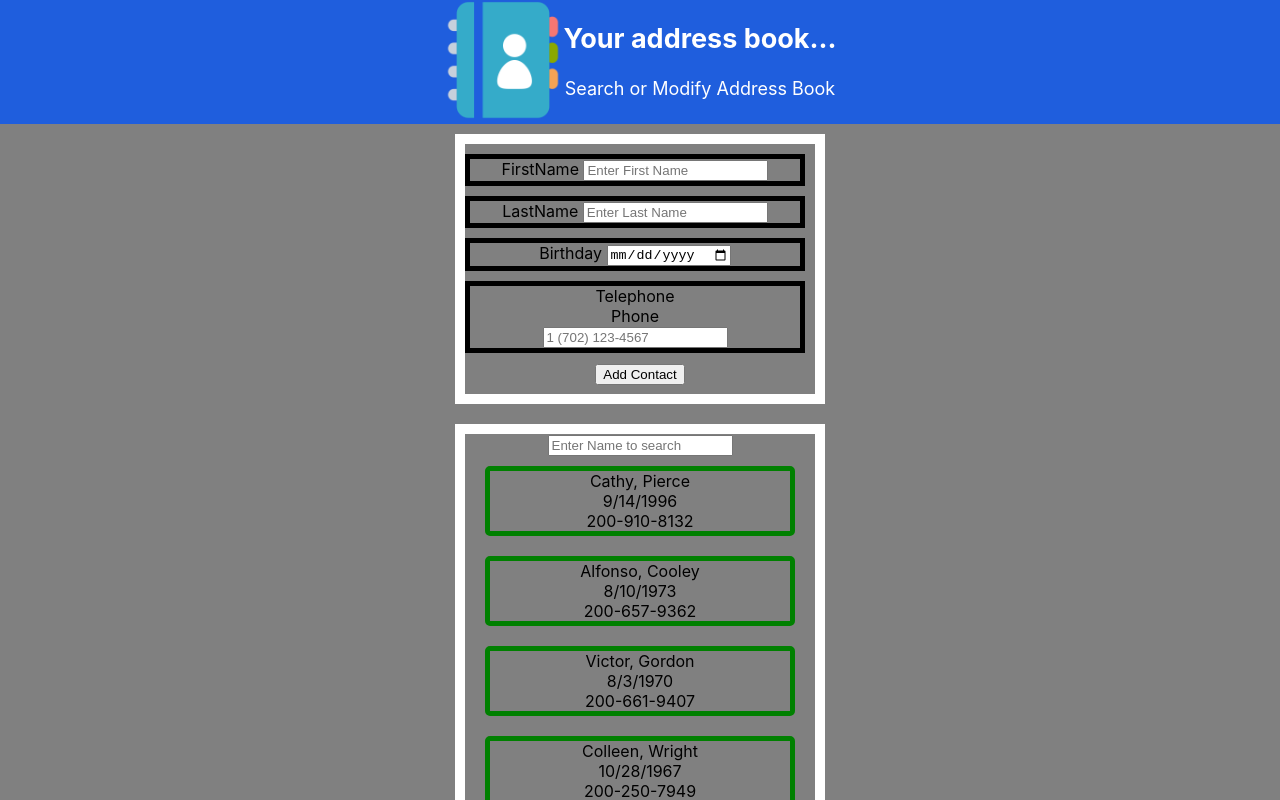
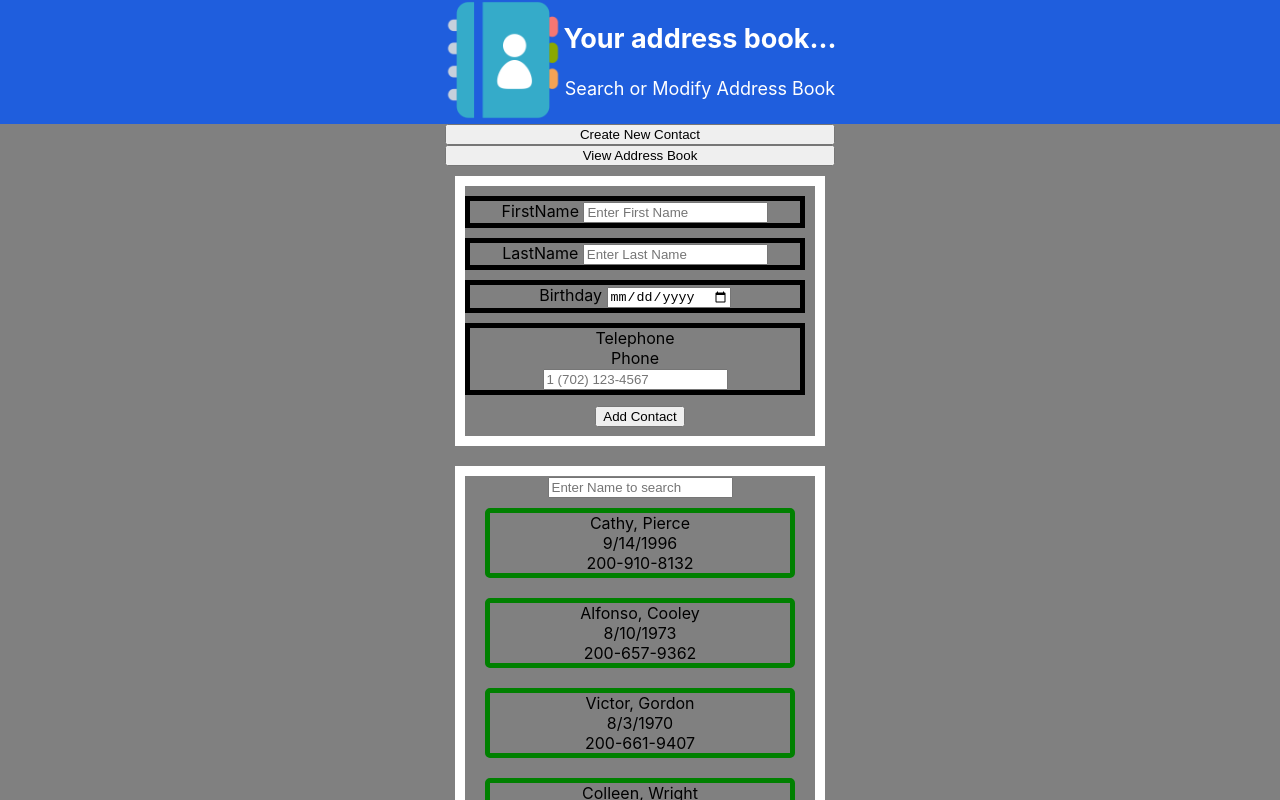
Before and after one commit to ahamedbashir/addressbook, a React (Create React App) app: page / in a window 1280 px wide. Shown: the top 800 px of the page. Built offline with nearby package versions, Linux system fonts and the light colour scheme.

Commit message:
add view component

```diff
--- /dev/null
+++ b/src/AddressBook/AddressBook.js
@@ -0,0 +1,16 @@
+import React from 'react';
+
+const viewBook = (props)  => {
+
+    let book = props.book.map((person) => {
+       return ( <div className="person" key={person.FirstName+person.LastName}>
+            <div>{person.FirstName}, {person.LastName}</div>
+            <div>{person.Birthday}</div>
+            <div>{person.Telephone}</div>
+        </div>);
+    })
+
+    return book;
+}
+
+export default viewBook;
--- a/src/App.js
+++ b/src/App.js
@@ -1,6 +1,7 @@
 import React, { Component } from 'react';
 import logo from './logo.jpg';
 import './App.css';
+import ViewBook from './AddressBook/AddressBook';
 import Form from 'react-bootstrap/Form';
 import Button from 'react-bootstrap/Button'
 
@@ -49,7 +50,9 @@ class App extends Component {
     fName: '',
     lName:'',
     dob: '',
-    contact: ''
+    contact: '',
+    add: false,
+    view: false
   }
 
   addAddress = (event) => {
@@ -70,18 +73,9 @@ class App extends Component {
 
   deleteAddress = (key, event) =>{
     let book = [...this.state.addressBook];
-    let index = book.findIndex((person)=>person.key == key);
+    let index = book.findIndex((person)=>person.key === key);
     book.splice(index, 1);
     this.setState({addressBook: book});
-  }
-  viewAddress = (props) =>{
-    // let view = props.book.map(person =>
-    //   <div className="person">
-    //     <div>{person.FirstName}, {person.LastName}</div>
-    //     <div>{person.Birthday}</div>
-    //     <div>{person.Telephone}</div>
-    //   </div>);
-    // return view;
   }
 
   render() {
@@ -102,6 +96,8 @@ class App extends Component {
           </div>
         </header>
         <div className='Body'>
+        <button type="primary">Create New Contact</button>
+        <button type="primary">View Address Book</button>
         <Form className="text-left" onSubmit={this.addAddress}>
             <Form.Group controlId="formAddress">
 
@@ -138,6 +134,7 @@ class App extends Component {
               <Form.Label>Telephone</Form.Label>
               <ReactPhoneInput
                 defaultCountry={'us'}
+                required
                 value={this.state.contact}
                 onChange={(value) => this.setState({contact: value})}/>
             </div>
@@ -146,20 +143,21 @@ class App extends Component {
 
             <Button variant="primary" type="submit">Add Contact</Button>
           </Form>
-        {/* <viewAddress book={this.state.addressBook}/> */}
+        <viewAddress book={this.state.addressBook}/>
         <div className="view">
           <div className = "search">
               <Form.Control
               type = "text"
               placeholder = "Enter Name to search"/>
             </div>
-          {this.state.addressBook.map(person =>
+            <ViewBook book = {this.state.addressBook}/>
+          {/* {this.state.addressBook.map(person =>
               <div className="person" key={person.Telephone}>
                 <div>{person.FirstName}, {person.LastName}</div>
                 <div>{person.Birthday}</div>
                 <div>{person.Telephone}</div>
               </div>
-          )}
+          )} */}
         </div>
         </div>
       </div>
```
